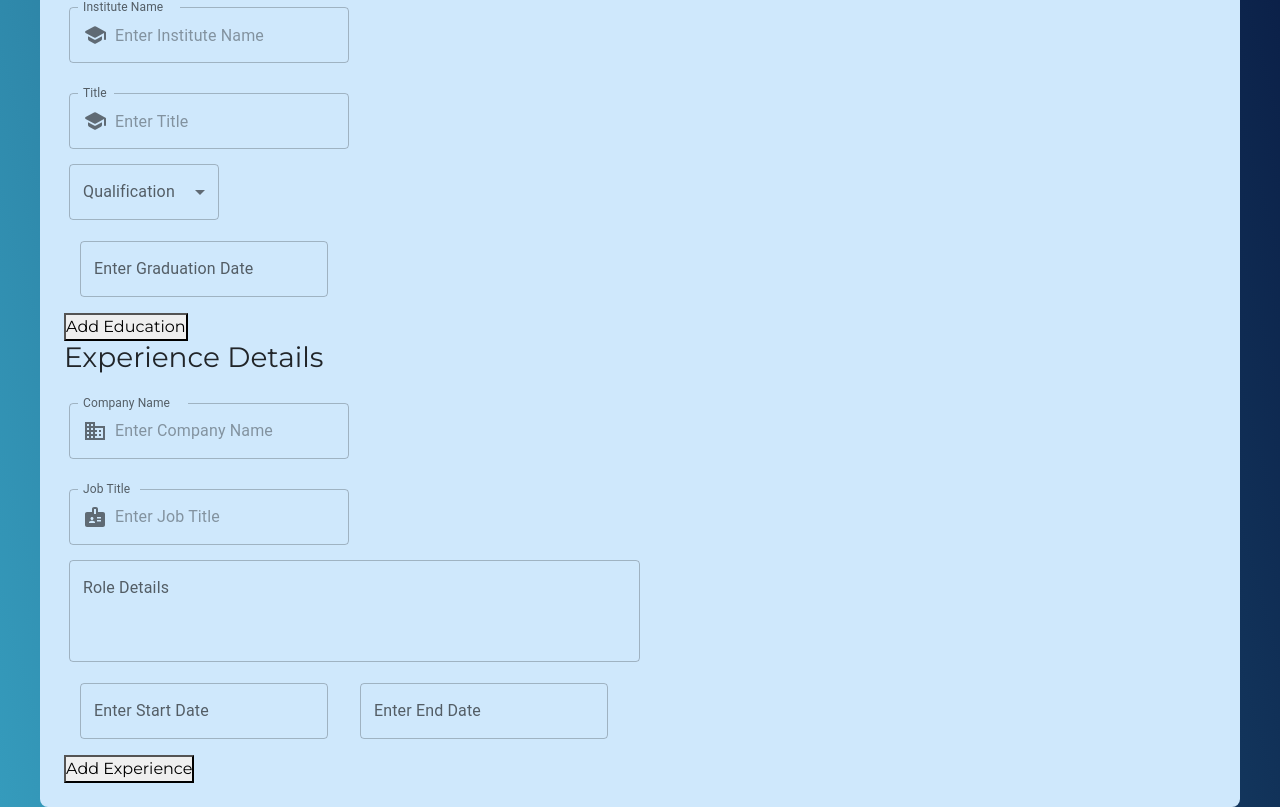
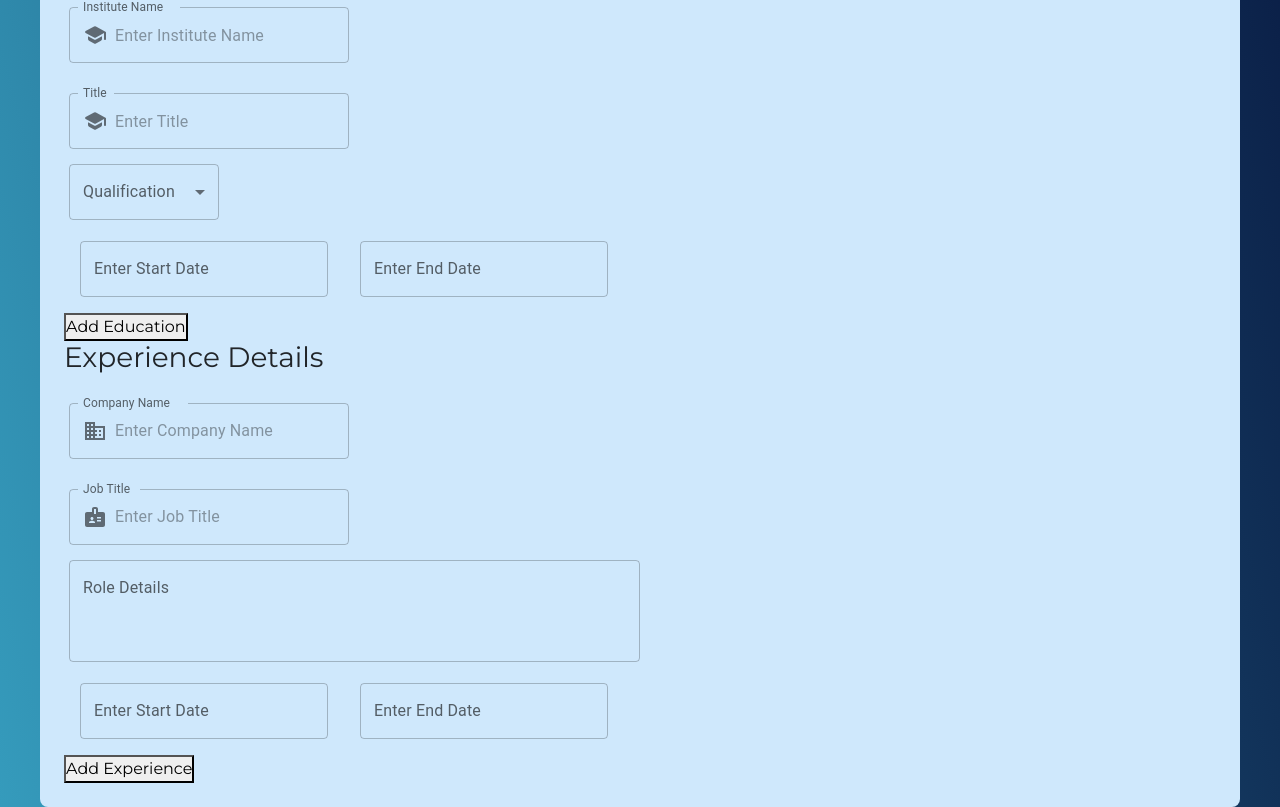
Before and after one commit to maijako/CV-generator, a React (Create React App) app: page /buildCV in a window 1280 px wide. Shown: the part 849-1656 px from the top of the page. Built offline with nearby package versions, Linux system fonts and the light colour scheme; a web font is replaced by a local one; what @react-pdf/renderer would draw is missing.

Commit message:
Updates the values for educational date fields

```diff
--- a/src/components/cvcomponents/EducationSection.js
+++ b/src/components/cvcomponents/EducationSection.js
@@ -10,7 +10,8 @@ function EducationSection() {
                                                                 instituteName: "",
                                                                 courseTitle: "",
                                                                 quali: "",
-                                                                graduationDate: ""
+                                                                startDate: "",
+                                                                endDate: ""
                                                             }]);
     // const [startDateValue, setStartDateValue] = useState(null);
     // const [endDateValue, setEndDateValue] = useState(null);
@@ -30,7 +31,8 @@ function EducationSection() {
             instituteName: "",
             courseTitle: "",
             quali: "",
-            graduationDate: ""
+            startDate: "",
+            endDate: ""
         };
         setEducationInputFields([...educationInputFields, newField]);
     }
@@ -97,9 +99,28 @@ function EducationSection() {
                             <LocalizationProvider dateAdapter={AdapterMoment}>
                                 <DatePicker
                                     sx={{margin: 2}}
-                                    label="Enter Graduation Date"
+                                    label="Enter Start Date"
                                     format="MMM YY"
                                     views={["month", "year"]}
+                                    name = "startDate"
+                                    onChange={newValue => {
+                                        console.log(educationInputFields);
+                                        educationInputFields[index].startDate = newValue.format("MMM YYYY");
+                                        console.log(educationInputFields[index].startDate);
+                                    }}
+                                />
+
+                                <DatePicker
+                                    sx={{margin: 2}}
+                                    label="Enter End Date"
+                                    format="MMM YY"
+                                    views={["month", "year"]}
+                                    name = "endDate"
+                                    onChange={newValue => {
+                                        console.log(educationInputFields);
+                                        educationInputFields[index].endDate = newValue.format("MMM YYYY");
+                                        console.log(educationInputFields[index].endDate);
+                                    }}
                                 />
                             </LocalizationProvider>
                         </div>
```
